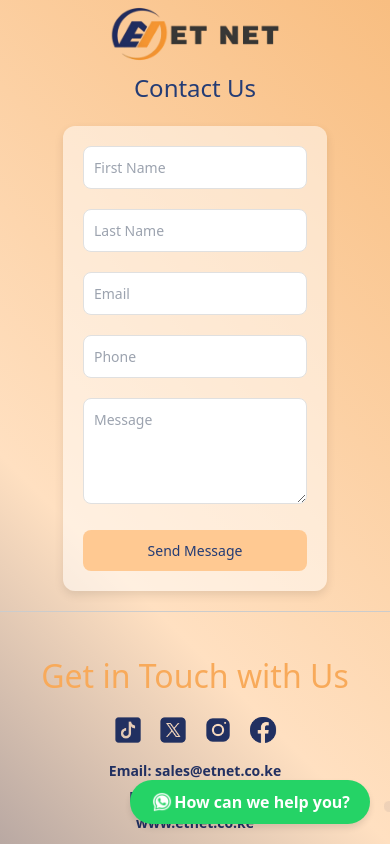
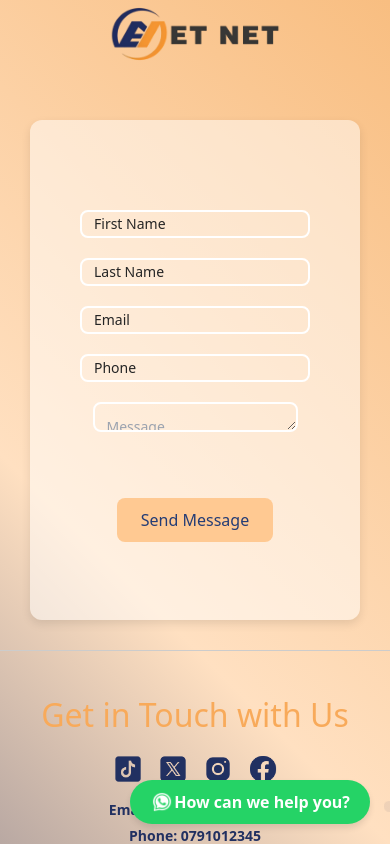
Before and after one commit to Mbogo-Kimani/ETNET-WIFI, a Vue app in the folder wifi-subscription-app/: page /contact in a window 390 px wide. Shown: the top 844 px of the page. Built offline with nearby package versions, Linux system fonts and the light colour scheme.

Commit message:
6th commit

```diff
--- a/wifi-subscription-app/src/components/ContactPage.vue
+++ b/wifi-subscription-app/src/components/ContactPage.vue
@@ -1,10 +1,11 @@
 <template>
   <div class="contact-page">
     <header class="contact-header">
-      <h1>Contact Us</h1>
+      <!-- Optional header content can be added here -->
     </header>
 
     <div class="contact-container">
+      <!-- Form Section -->
       <div class="form-card">
         <form @submit.prevent="submitForm" class="contact-form">
           <div class="form-group">
@@ -55,6 +56,8 @@
           <button type="submit" class="submit-btn">Send Message</button>
         </form>
       </div>
+
+      <!-- Map Section -->
       <div class="map-section">
         <iframe
           src="https://www.google.com/maps/embed?pb=!1m23!1m12!1m3!1d63821.06843002517!2d36.75567464485618!3d-1.2838227182003692!2m3!1f0!2f0!3f0!3m2!1i1024!2i768!4f13.1!4m8!3e2!4m0!4m5!1s0x182f1136b65425b9%3A0xfb76365e998d2eb1!2sGOLDPARK%20HOMES%2C%20Wood-Avenue%20off%20Lenana%20road!3m2!1d-1.2899279!2d36.7857185!5e0!3m2!1sen!2ske!4v1733397281996!5m2!1sen!2ske"
@@ -84,6 +87,10 @@ export default {
       },
     };
   },
+  mounted() {
+    // Ensure the page scrolls to the top when the checkout page is loaded
+    window.scrollTo(0, 0);
+  },
   methods: {
     submitForm() {
       // Simulate sending data to backend
@@ -105,28 +112,26 @@ export default {
 /* Base Styles */
 .contact-page {
   padding: 20px;
-
-}
-
-.contact-header h1 {
-  text-align: center;
-  color: #243c75;
-  margin-bottom: 20px;
-  margin-top:-40px;
 }
 
 .contact-container {
+  width: 100%;
+  max-width: 900px;
   display: flex;
-  justify-content: space-between; /* Align form and map horizontally */
-  gap: 20px;
-  flex-wrap: wrap; /* Allow wrapping on smaller screens */
+  margin-left: auto;
+  margin-right: auto;
+  gap: 10px;
+  flex-wrap: wrap;
+  justify-content: center;
 }
 
+/* Map Section */
 .map-section {
   flex: 1;
-  max-width: 500px; /* Increased width */
-  height: 697px;
+  max-width: 500px;
+  height: 490px;
   margin: 0 auto;
+  margin-bottom: 8px;
 }
 
 .map-section iframe {
@@ -137,38 +142,56 @@ export default {
   border: 0;
 }
 
+/* Form Section */
 .form-card {
-  flex: 1;
-  max-width: 90%; /* Nearly full width */
+  width: 50%;
+  height: 500px;
   background: #ffffff80;
   box-shadow: 0px 4px 10px rgba(0, 0, 0, 0.1);
   border-radius: 12px;
-  padding: 40px;
-  margin: 0 auto;
   display: flex;
   flex-direction: column;
   justify-content: center;
   align-items: center;
+  padding: 10px;
   box-sizing: border-box;
 }
 
 .contact-form {
   width: 100%;
+  max-width: 300px;
   display: flex;
   flex-direction: column;
-  gap: 20px;
+  gap: 10px;
   box-sizing: border-box;
+  margin-top: 19px;
+  height: 100%;
+  max-height: 1000px;
 }
 
-.form-group input,
+/* Form Inputs */
+.form-group input{
+  width: 100%;
+  max-width: 500px;
+  height: 10px;
+  padding: 18px; /* Increased padding */
+  font-size: 16px; /* Larger font size */
+  border: 2px solid #ffffff;
+  border-radius: 8px;
+  background-color: transparent;
+}
+
 .form-group textarea {
-  width: 100%; /* Ensure inputs fill the container */
-  padding: 15px;
-  border: 1px solid #e0e0e0;
+  width: 100%;
+  max-width: 500px;
+  height: 30px;
+  padding: 18px; /* Increased padding */
+  font-size: 16px; /* Larger font size */
+  border: 2px solid #ffffff;
   border-radius: 8px;
-  font-size: 16px;
-  box-sizing: border-box; /* Prevent overflow issues */
+  background-color: transparent;
 }
+
 
 .form-group input:focus,
 .form-group textarea:focus {
@@ -176,15 +199,24 @@ export default {
   outline: none;
 }
 
+input::placeholder {
+  font-size: 14px; /* Adjusted placeholder font size */
+  color: #252525;
+}
+
+/* Submit Button */
 .submit-btn {
   background-color: #ffc992;
   color: #243c75;
   padding: 12px;
   border: none;
   border-radius: 8px;
-  font-size: 16px;
+  font-size: 16px; /* Larger button text */
   cursor: pointer;
   transition: background-color 0.3s ease;
+  width: 100%;
+  max-width: 50%;
+  margin-top: 60px;
 }
 
 .submit-btn:hover {
@@ -197,17 +229,43 @@ export default {
   .contact-container {
     flex-direction: column;
     align-items: center;
+    padding: 10px;
   }
 
   .map-section {
-    max-width: 600px;
+    max-width: 400px;
     height: 400px;
-    margin: 0 auto;
+    margin: 20px 0;
   }
 
   .form-card {
-    max-width: 95%; /* Increased width on tablets */
+    width: 100%;
     padding: 30px;
+    max-width: 800px;
+    margin: 20px auto;
+  }
+
+  .contact-form {
+    width: 100%;
+    padding: 15px;
+    gap: 10px;
+
+  }
+
+  .form-group input,
+  .form-group textarea {
+    font-size: 16px; /* Larger font size for inputs */
+    padding: 18px; /* Increased padding */
+    width: 100%;
+    max-width: 400px;
+  }
+
+  .submit-btn {
+    font-size: 18px;
+    padding: 15px;
+    width: 100%;
+    max-width: 60%;
+
   }
 }
 
@@ -223,24 +281,34 @@ export default {
   }
 
   .form-card {
-    max-width: 100%; /* Form spans the full width */
-    padding: 25px;
-    margin: 0 10px;
+    width: 100%;
+    max-width:90%;
+    padding: 20px;
+    margin: 0 auto;
   }
 
-  .contact-header h1 {
-    font-size: 1.8rem;
+  .contact-form {
+    width: 100%;
+    padding: 20px;
+    gap: 20px;
+    margin-bottom: -90px;
+    align-items: center;
   }
 
   .form-group input,
   .form-group textarea {
-    padding: 12px;
-    font-size: 14px;
+    font-size: 16px; /* Larger font size for inputs */
+    padding: 10px; /* Increased padding */
+    width: 100%;
+    max-width: 250px;
+
   }
 
+
   .submit-btn {
-    font-size: 14px;
-    padding: 12px;
+    font-size: 18px;
+    padding: 14px;
+    margin-top: 40px;
   }
 }
 
@@ -258,19 +326,24 @@ export default {
   .form-group input,
   .form-group textarea {
     font-size: 14px;
+    padding: 12px;
+  }
+
+  .submit-btn {
+    font-size: 16px;
     padding: 10px;
   }
 
-  .submit-btn {
-    font-size: 14px;
-    padding: 10px;
+  .contact-form {
+    padding: 15px;
+    width: 100%;
   }
 }
 
 /* Large Screens (Desktops) */
 @media (min-width: 1200px) {
   .form-card {
-    max-width: 800px; /* Maintain centered layout for large screens */
+    max-width: 800px;
     padding: 50px;
   }
 
--- a/wifi-subscription-app/src/components/PackageSelection.vue
+++ b/wifi-subscription-app/src/components/PackageSelection.vue
@@ -164,6 +164,7 @@ body {
 
 .container {
   padding: 20px;
+
 }
 
 
@@ -180,6 +181,7 @@ body {
   margin: 20px auto; /* Centered */
   max-width: 600px;
   text-align: center;
+
 }
 
 .info-item {
```
